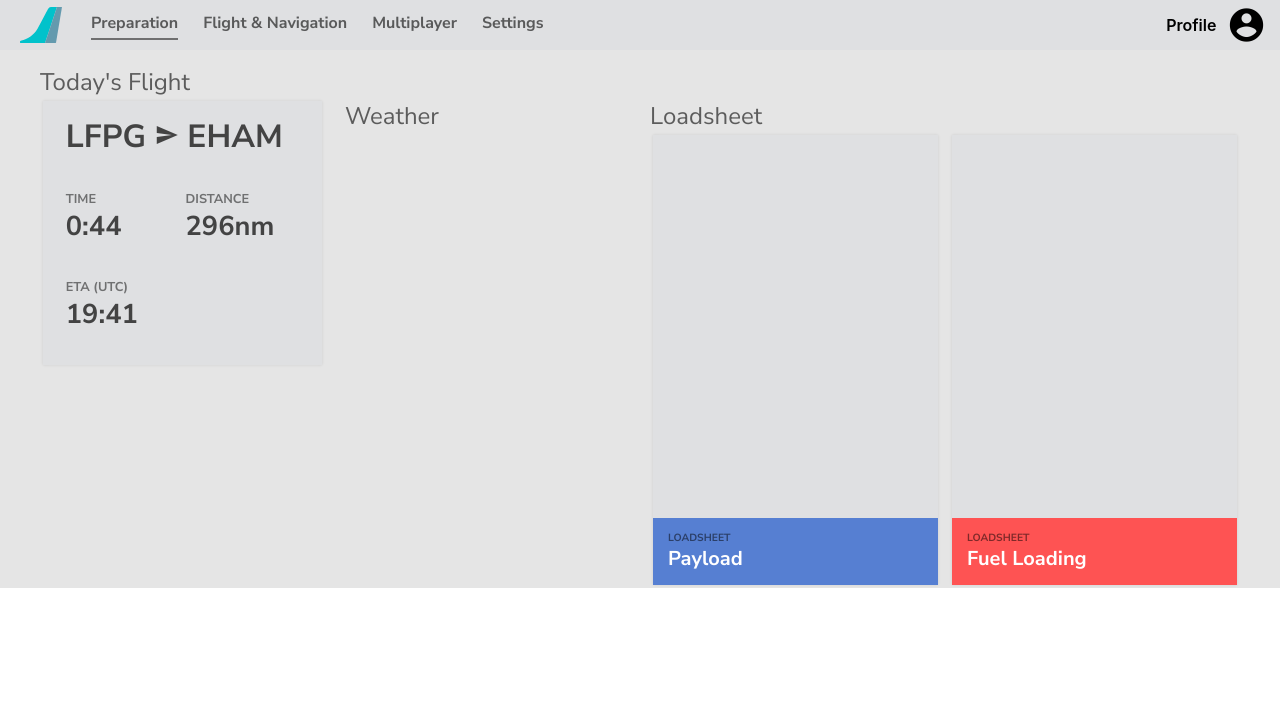
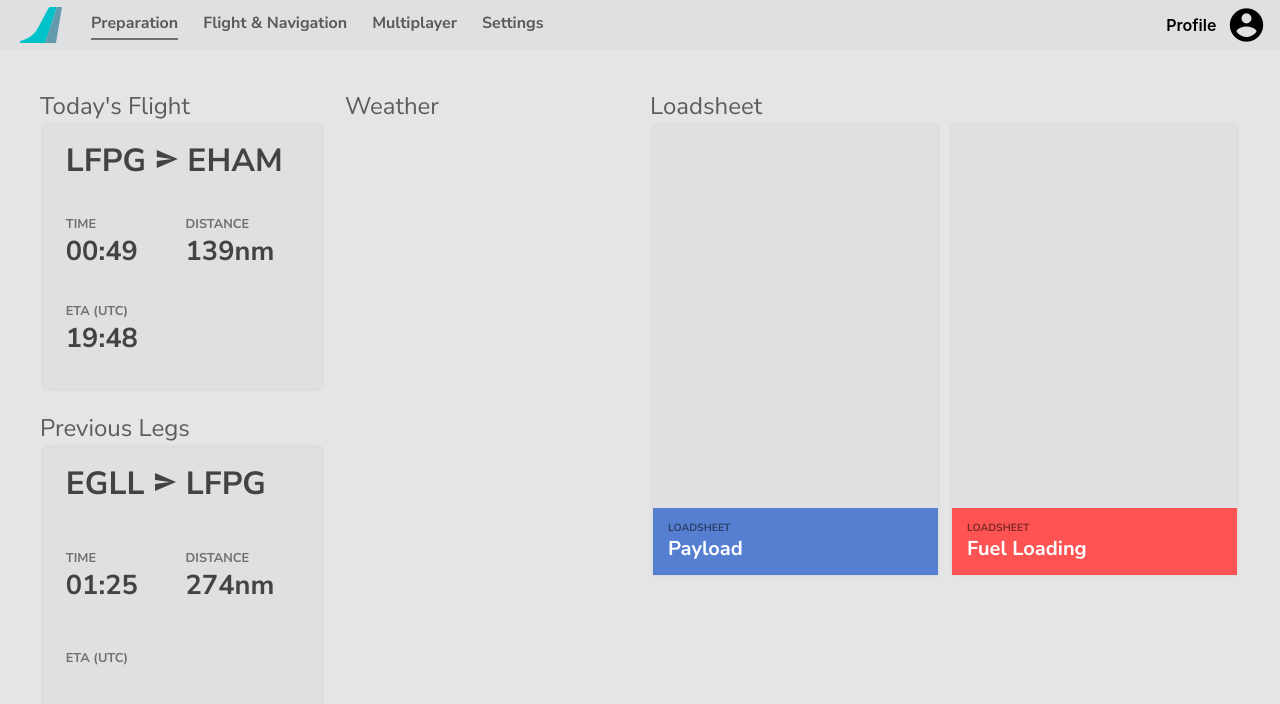
Before and after one commit to flybywiresim/efb, a React (Create React App) app: page / in a window 1280 px wide. Shown: the top 704 px of the page. Built offline with nearby package versions, Linux system fonts and the light colour scheme.

Commit message:
Added Previous Legs Widget

```diff
--- a/src/App.scss
+++ b/src/App.scss
@@ -13,6 +13,8 @@
 
 #root {
   background: #E5E5E5;
+  width: 100vw;
+  height: 100vh;
 }
 
 * {
@@ -96,14 +98,21 @@
 }
 
 .FWidgetDiv {
-  grid-area: CFWidget;
   min-width: 250px;
   margin: var(--widgetMargin);
   display: flex;
   font-size: 1.7rem;
   flex-direction: column;
-  justify-content: center;
+  justify-content: start;
   height: 100%;
+}
+
+.FWidgetDiv #Current {
+  grid-area: CFWidget;
+}
+
+.FWidgetDiv #Previous {
+  grid-area: PrevWidget;
 }
 
 .FWidgetDiv #Panel {
@@ -143,7 +152,7 @@
   display: flex;
   font-size: 1.25rem;
   flex-direction: column;
-  justify-content: center;
+  justify-content: start;
   height: 100%;
 }
 
@@ -159,7 +168,7 @@
   display: flex;
   font-size: 1.25rem;
   flex-direction: column;
-  justify-content: center;
+  justify-content: start;
   height: 100%;
 }
 
--- a/src/PreparationWidget.js
+++ b/src/PreparationWidget.js
@@ -4,7 +4,22 @@ class PreparationWidgets extends React.Component {
     render() {
         return (
             <div className="Widgets">
-                <FWidget dep={this.props.departingAirport} arr={this.props.arrivingAirport}/>
+                <FWidget
+                    id="Current"
+                    name="Today's Flight"
+                    dep={this.props.departingAirport}
+                    arr={this.props.arrivingAirport}
+                    elapsedTime="00:49"
+                    distance="139nm"
+                    eta="19:48"
+                />
+                <FWidget
+                    id="Previous"
+                    name="Previous Legs"
+                    dep="EGLL"
+                    arr="LFPG"
+                    elapsedTime="01:25"
+                    distance="274nm" />
                 <WeatherWidget />
                 <LoadsheetWidget />
             </div>
@@ -21,7 +36,7 @@ class FWidget extends React.Component {
     render() {
         return (
             <div className="FWidgetDiv">
-                <p className="WidgetTitle">Today's Flight</p>
+                <p className="WidgetTitle">{this.props.name}</p>
                 <div id="Panel">
                     <div id="DepArr">
                         <p>
@@ -34,15 +49,15 @@ class FWidget extends React.Component {
                     </div>
                     <div id="Time">
                         <p id="Title">TIME</p>
-                        <p>0:44</p>
+                        <p>{this.props.elapsedTime}</p>
                     </div>
                     <div id="Distance">
                         <p id="Title">DISTANCE</p>
-                        <p>296nm</p>
+                        <p>{this.props.distance}</p>
                     </div>
                     <div id="ETA">
                         <p id="Title">ETA (UTC)</p>
-                        <p>19:41</p>
+                        <p>{this.props.eta}</p>
                     </div>
                 </div>
             </div>
```
